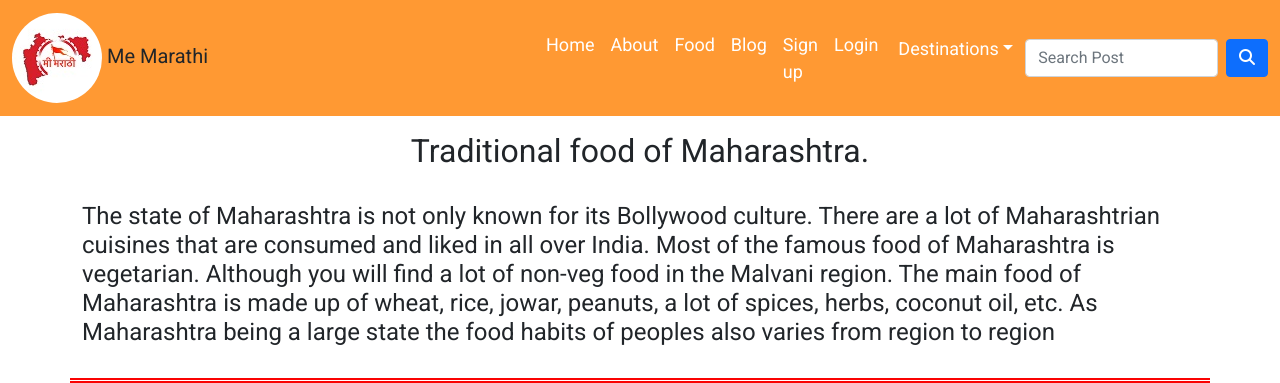
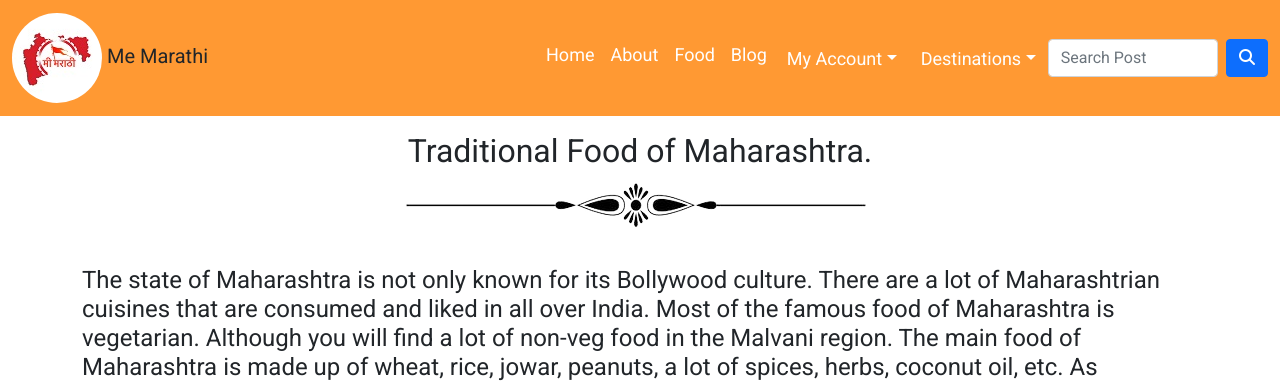
Before and after one commit to AmarDange/Django-Project-4, a Django app: page /food in a window 1280 px wide. Shown: the top 383 px of the page. Run offline with Django 3.2, Linux system fonts and the light colour scheme; data that the repository does not hold is empty; some libraries are stand-ins or nearby versions.

Commit message:
rename for  user post list

```diff
--- a/static/css/style.css
+++ b/static/css/style.css
@@ -1,4 +1,5 @@
 @import url('https://fonts.googleapis.com/css2?family=Roboto:ital,wght@0,300;0,400;0,900;1,300;1,400;1,700&display=swap');
+
 
 * {
     box-sizing: border-box;
--- a/templates/base.html
+++ b/templates/base.html
@@ -60,14 +60,24 @@
                             aria-label="Go to the register page">Logout</a>
                     </li>
                     {% else %}
-                    <li class="nav-item">
+
+                    <li class="nav-item dropdown">
+                        <a class="nav-link active dropdown-toggle" href="#" role="button" id="navbarDropdown"
+                            data-bs-toggle="dropdown" aria-expanded="false">My Account</a>
+                        </a>
+                        <div class="dropdown-menu dropdown-menu-right" aria-labelledby="navbarDropdown">
+                            <a class="dropdown-item" href="{% url 'account_signup' %}">REGISTER</a>
+                            <a class="dropdown-item" href="{% url 'account_login' %}">LOGIN</a>
+                        </div>
+                    </li>
+                    <!-- <li class="nav-item">
                         <a class="nav-link active" aria-current="page" href="{% url 'account_signup' %}"
                             aria-label="Go to the sign up page">Sign up</a>
                     </li>
                     <li class="nav-item">
                         <a class="nav-link active" aria-current="page" href="{% url 'account_login' %}"
                             aria-label="Go to the login page">Login</a>
-                    </li>
+                    </li> -->
                     {% endif %}
                     {% if user.is_authenticated %}
                     <li class="nav-item">
--- a/templates/food.html
+++ b/templates/food.html
@@ -5,7 +5,10 @@
 <section id="food" class="bg-body-tertiary p-3 text-dark bg-opacity-10">
     <div class="container introduction pb-4">
         <div class="row d-flex justify-content-center">
-            <h2 class="text-center"> Traditional food of Maharashtra.</h2>
+            <h2 class="text-center"> Traditional Food of Maharashtra.</h2>
+            <div class="text-center">
+                <img src="{% static 'images/dc.png' %}" alt="line decoraction">
+            </div>
             <div class="col-md-15 mt-3">
                 <h1 class=" text-right"></h1>
                 <h4 class="text-right"> The state of Maharashtra is not only known for its Bollywood culture. There are a lot of Maharashtrian cuisines that are consumed and liked in all over India. Most of the famous food of Maharashtra is vegetarian. Although you will find a lot of non-veg food in the Malvani region.
```
Also changed, not shown: templates/user_post_list.html (renamed from templates/user_post.html).
